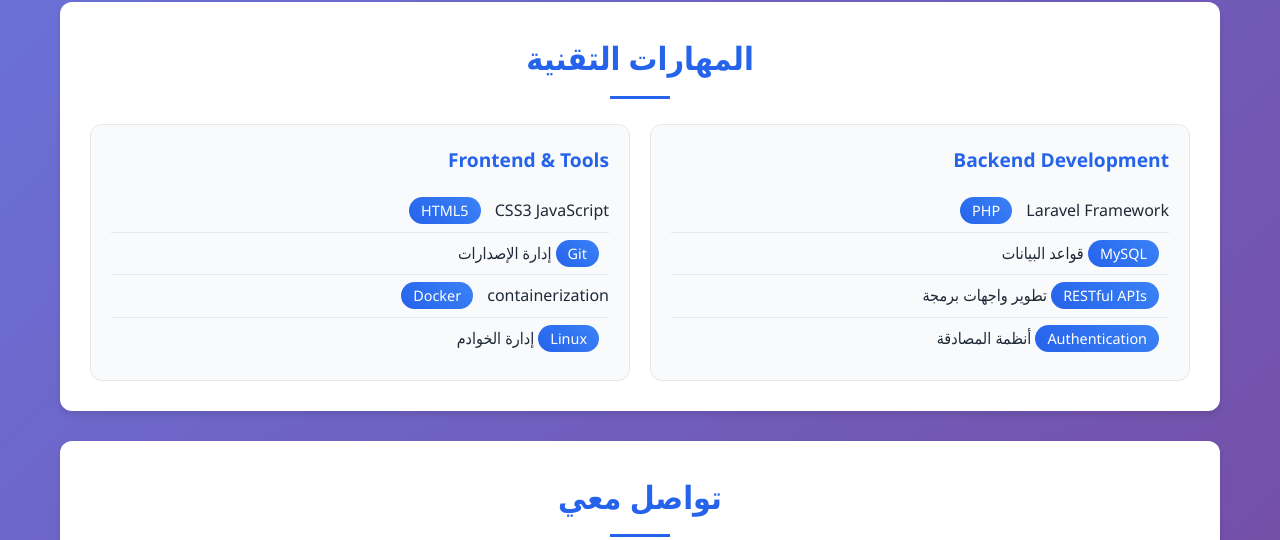
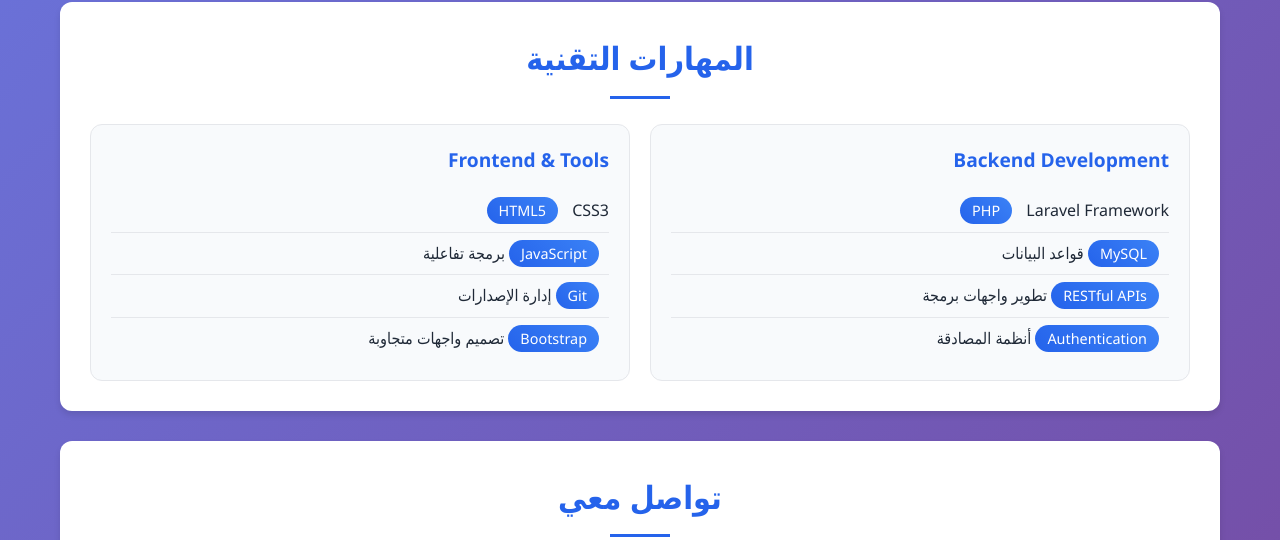
Before and after one commit to Abdooh5/abdooh5.github.io, a plain HTML site: page index.html in a window 1280 px wide. Shown: the part 743-1283 px from the top of the page. Drawn offline with Linux system fonts and the light colour scheme.

Commit message:
Update index.html

```diff
--- a/index.html
+++ b/index.html
@@ -352,10 +352,10 @@
                 <div class="skill-category">
                     <h3 class="skill-title">Frontend & Tools</h3>
                     <ul class="skill-list">
-                        <li><span class="badge">HTML5</span> CSS3 JavaScript</li>
-                        <li><span class="badge">Git</span> إدارة الإصدارات</li>
-                        <li><span class="badge">Docker</span> containerization</li>
-                        <li><span class="badge">Linux</span> إدارة الخوادم</li>
+                        <li><span class="badge">HTML5</span> CSS3</li>
+        <li><span class="badge">JavaScript</span> برمجة تفاعلية</li>
+        <li><span class="badge">Git</span> إدارة الإصدارات</li>
+        <li><span class="badge">Bootstrap</span> تصميم واجهات متجاوبة</li>
                     </ul>
                 </div>
             </div>
```
